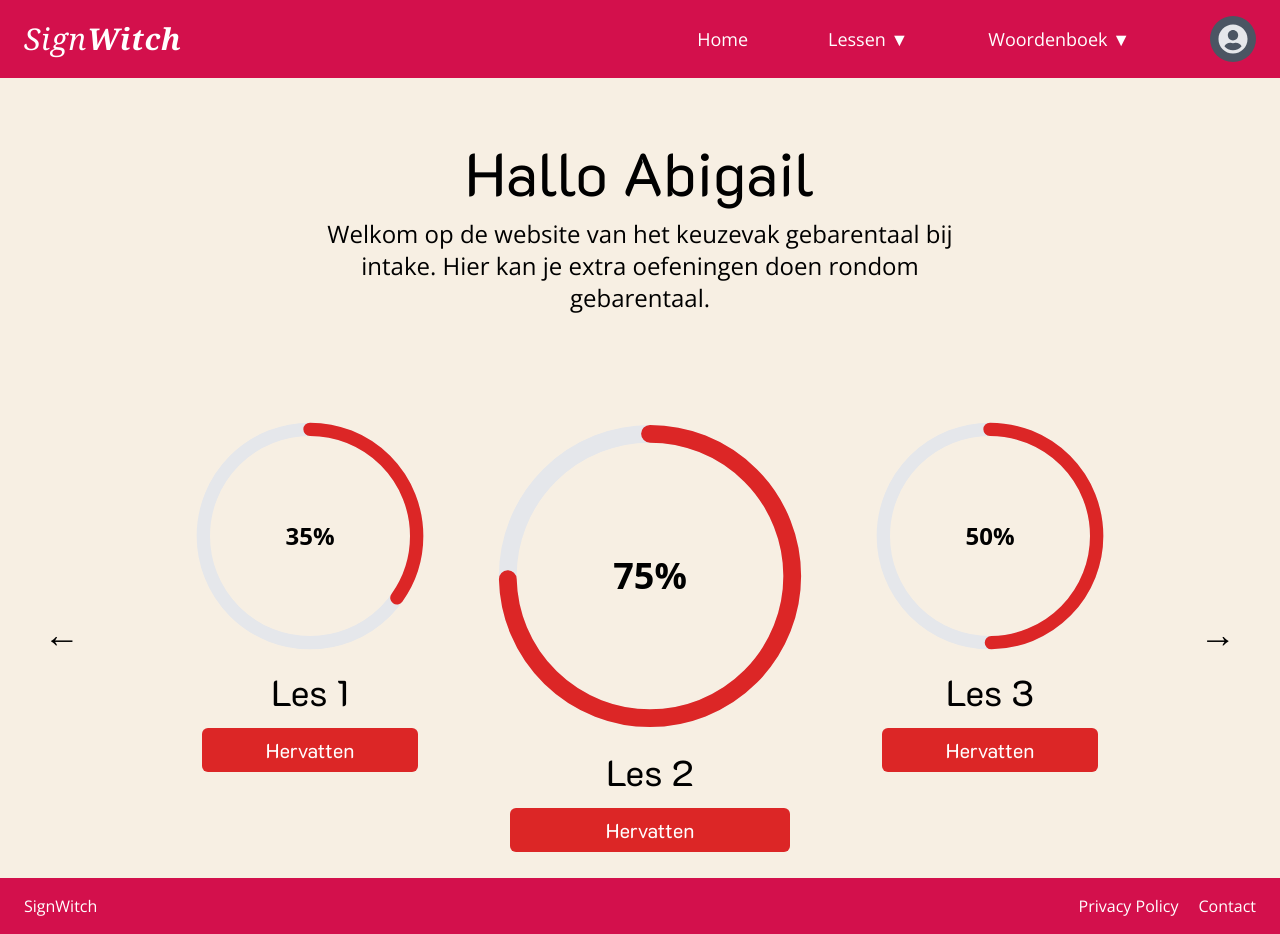
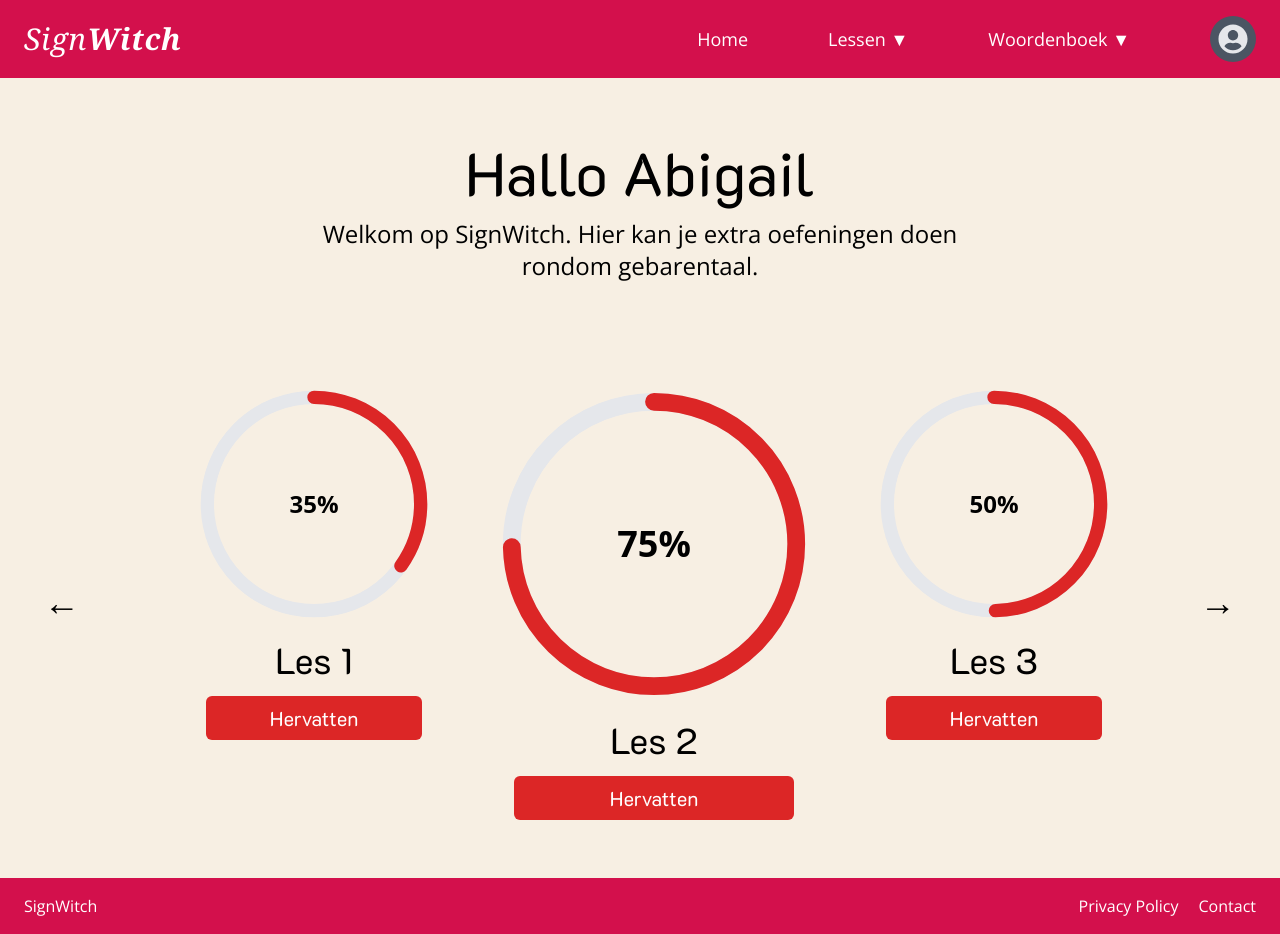
Before and after one commit to QuintenVanDerBlom/SignWitch, a React (Vite) app: page / in a window 1280 px wide. Built offline with nearby package versions, Linux system fonts and the light colour scheme.

Commit message:
Oh my goodness. Carousel fixed for 7 lessons. I love my life!!

```diff
--- a/src/Home.jsx
+++ b/src/Home.jsx
@@ -1,6 +1,6 @@
 import { useState } from "react";
 import { motion } from "framer-motion";
-import {Link} from "react-router";
+import { Link } from "react-router";
 
 const lessons = [
     { id: 1, title: "Les 1", progress: 35 },
@@ -8,17 +8,27 @@ const lessons = [
     { id: 3, title: "Les 3", progress: 50 },
     { id: 4, title: "Les 4", progress: 100 },
     { id: 5, title: "Les 5", progress: 0 },
+    { id: 6, title: "Les 6", progress: 0 },
+    { id: 7, title: "Les 7", progress: 0 },
 ];
 
 function Home() {
-    const [index, setIndex] = useState(- 1 ); // Start at Les 2
+    const [index, setIndex] = useState(- 2);
 
     const nextLesson = () => {
-        setIndex((prev) => (prev + 1) % lessons.length); // Loops back to 0 when reaching last lesson
+        if (index === lessons.length - 5) {
+            setIndex(-2); // Loop back so active becomes Lesson 2.
+        } else {
+            setIndex((prev) => prev + 1);
+        }
     };
 
     const prevLesson = () => {
-        setIndex((prev) => (prev - 1 + lessons.length) % lessons.length); // Loops back to last lesson when at 0
+        if (index === -2) {
+            setIndex(lessons.length - 5); // Loop back so active becomes Lesson 6.
+        } else {
+            setIndex((prev) => prev - 1);
+        }
     };
 
     return (
@@ -26,7 +36,7 @@ function Home() {
             <div className="flex flex-col items-center justify-center px-4 text-center">
                 <h2 className="pt-16 text-6xl font-k2d">Hallo Abigail {/*{users.name}*/}</h2>
                 <p className="pb-20 mt-4 text-2xl max-w-2xl font-openSans">
-                    Welkom op de website van het keuzevak gebarentaal bij intake. Hier kan je extra oefeningen doen rondom gebarentaal.
+                    Welkom op SignWitch. Hier kan je extra oefeningen doen rondom gebarentaal.
                 </p>
             </div>
 
@@ -41,11 +51,12 @@ function Home() {
                 <div className="relative w-[65rem] h-[30rem] flex overflow-hidden justify-center items-center">
                     <motion.div
                         className="flex gap-10"
-                        animate={{ x: -index * 350 }} // Adjust the multiplier to set spacing
+                        animate={{ x: -index * 347 }} // Adjust the multiplier to set spacing
                         transition={{ type: "tween", duration: 0.75, ease: "easeInOut" }}
                     >
                         {lessons.map((lesson, i) => {
-                            const isActive = i === index + 2;
+                            // The active card is defined as the one at position (index + 3)
+                            const isActive = i === index + 3;
                             const circleClass = isActive ? "w-80 h-80" : "w-60 h-60";
                             const textSize = isActive ? "text-4xl" : "text-2xl";
                             const buttonPadding = isActive ? "px-24" : "px-16";
@@ -86,14 +97,15 @@ function Home() {
                                     </div>
                                     <h2 className="text-4xl p-4 font-k2d">{lesson.title}</h2>
                                     {lesson.progress === 100 ? (
-                                        <Link to={'/lessen/'+ lesson.id}>
+                                        <Link to={`/lessen/${lesson.id}`}>
                                             <button
                                                 className={`bg-green-500 text-white font-k2d text-xl py-2 ${buttonPadding} rounded-md hover:bg-green-600 transition-colors`}
                                             >
                                                 Herhalen
-                                        </button></Link>
+                                            </button>
+                                        </Link>
                                     ) : lesson.progress === 0 ? (
-                                        <Link to={'/lessen/'+ lesson.id}>
+                                        <Link to={`/lessen/${lesson.id}`}>
                                             <button
                                                 className={`bg-yellow-300 text-white font-k2d text-xl py-2 ${buttonPadding} rounded-md hover:bg-yellow-400 transition-colors`}
                                             >
@@ -101,7 +113,7 @@ function Home() {
                                             </button>
                                         </Link>
                                     ) : (
-                                        <Link to={'/lessen/'+ lesson.id}>
+                                        <Link to={`/lessen/${lesson.id}`}>
                                             <button
                                                 className={`bg-red-600 text-white font-k2d text-xl py-2 ${buttonPadding} rounded-md hover:bg-red-700 transition-colors`}
                                             >
```
Lines whose indentation alone changed are shown as unchanged.
